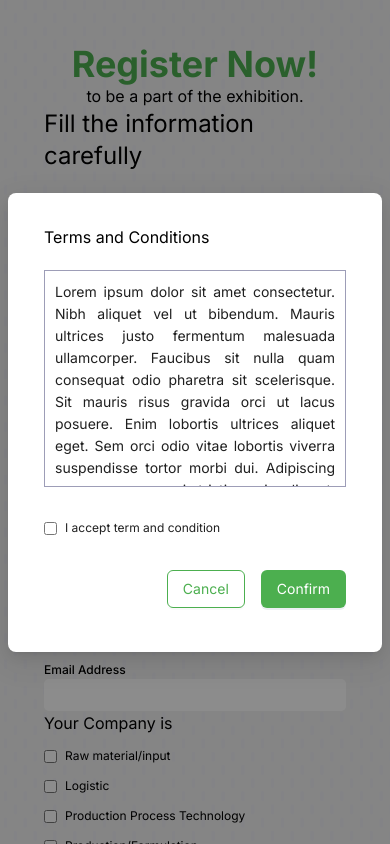
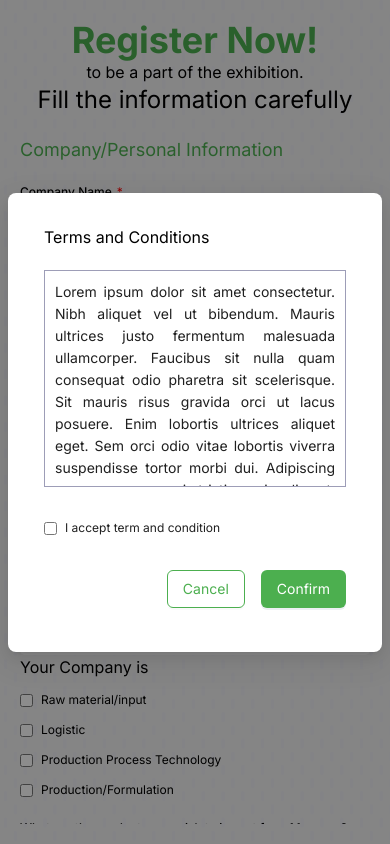
Before and after one commit to mubeess/morocco, a React (Vite) app: page /Register in a window 390 px wide. Built offline with nearby package versions, Linux system fonts and the light colour scheme.

Commit message:
done with fixes

```diff
--- a/src/pages/Forms/Register.tsx
+++ b/src/pages/Forms/Register.tsx
@@ -62,18 +62,18 @@ export default function Register() {
   return (
     <div
       style={{ backgroundImage: 'url(rectangle.png)' }}
-      className="bg-cover bg-center h-[100vh] w-full relative overflow-y-auto ">
+      className="bg-cover bg-center h-[100vh] w-full relative overflow-x-hidden">
       <div
         style={{
           backgroundImage: 'url(round.png)',
           backgroundRepeat: 'no-repeat',
         }}
-        className="fixed top-0 bottom-0 right-0 left-0 bg-bgImage h-[100vh] overflow-y-scroll bg-contain bg-center flex flex-col items-center p-11">
+        className="fixed top-0 bottom-0 right-0 left-0 bg-bgImage  bg-contain bg-center flex flex-col items-center p-5 md:p-11 overflow-x-hidden">
         <h1 className="text-lightGreen font-bold text-4xl">Register Now!</h1>
         <span>to be a part of the exhibition.</span>
         <p className="text-2xl"> Fill the information carefully</p>
 
-        <div className="flex-1 flex-col bg-transparent min-[200px] w-full md:w-[70%] mt-5">
+        <div className="flex-1 flex-col bg-transparent min-h-[200px] w-full md:w-[70%] mt-5 overflow-x-hidden">
           <span className="text-[18px] text-lightGreen">
             Company/Personal Information
           </span>
@@ -201,7 +201,7 @@ export default function Register() {
             </Dragger>
           </div>
 
-          <div className="flex gap-4 items-center justify-end mt-10">
+          <div className="flex gap-4 items-center justify-end mt-10 mb-5">
             <Button className="border-lightGreen bg-transparent text-lightGreen h-[38px]">
               Reset
             </Button>
--- a/src/pages/Forms/components/PaymentSumarryModal.tsx
+++ b/src/pages/Forms/components/PaymentSumarryModal.tsx
@@ -39,7 +39,7 @@ export default function PaymentSumarryModal({ isOpened, handleClose }: IProps) {
           <span className="text-[#7A8599] text-[12px]">
             Select payment method
           </span>
-          <div className="flex gap-3 items-center mt-3">
+          <div className="flex flex-col md:flex-row gap-3 items-center mt-3">
             {Buttons.map((methods, index) => (
               <PaymentType
                 image={methods.image}
@@ -51,7 +51,7 @@ export default function PaymentSumarryModal({ isOpened, handleClose }: IProps) {
           <Button
             onClick={() => navigate('/Invoice')}
             type="primary"
-            className="bg-lightGreen h-[38px] w-full mt-[auto] mb-2">
+            className="bg-lightGreen h-[38px] w-full mt-2 md:mt-[auto] mb-2">
             Make Payment
           </Button>
         </div>
--- a/src/pages/Forms/components/PaymentType.tsx
+++ b/src/pages/Forms/components/PaymentType.tsx
@@ -5,7 +5,7 @@ interface IProps {
 
 export default function PaymentType({ image, title }: IProps) {
   return (
-    <div className="w-1/2 h-[48px] border border-[#9D9DB7] rounded flex items-center p-2 bg-white">
+    <div className="w-full md:w-1/2 h-[48px] border border-[#9D9DB7] rounded flex items-center p-2 bg-white">
       <input className="mr-2" type="checkbox" />
       <img src={image} className="h-[20px] w-[20px] mx-4" />
       <h1>{title}</h1>
```
